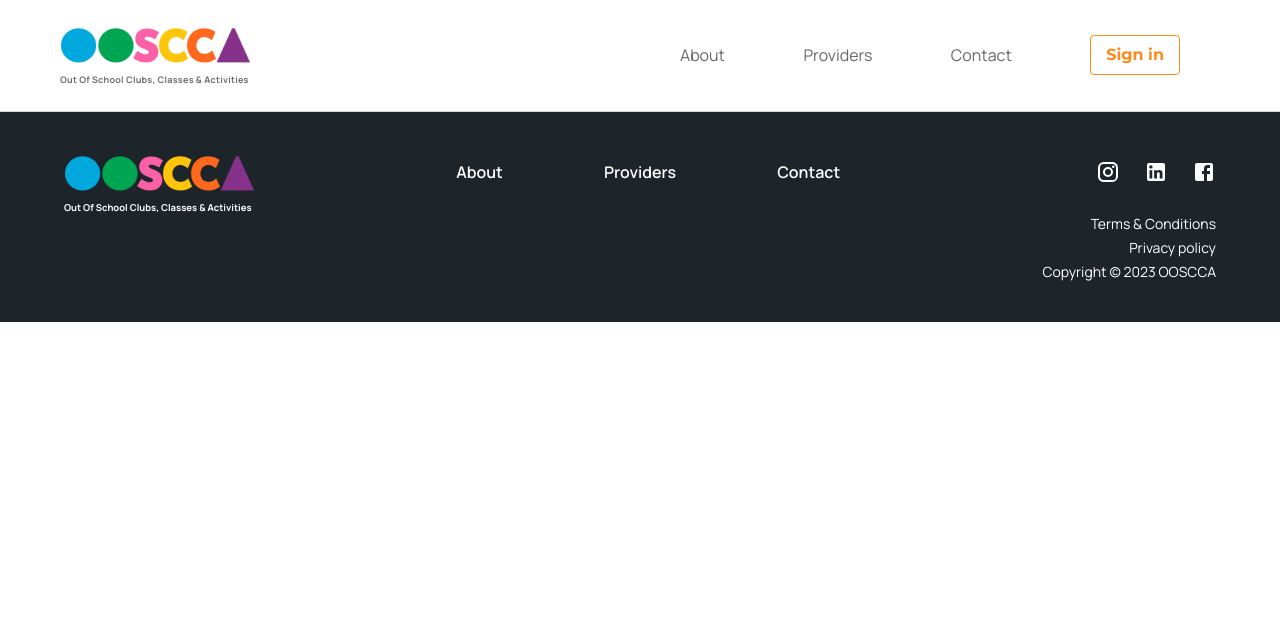
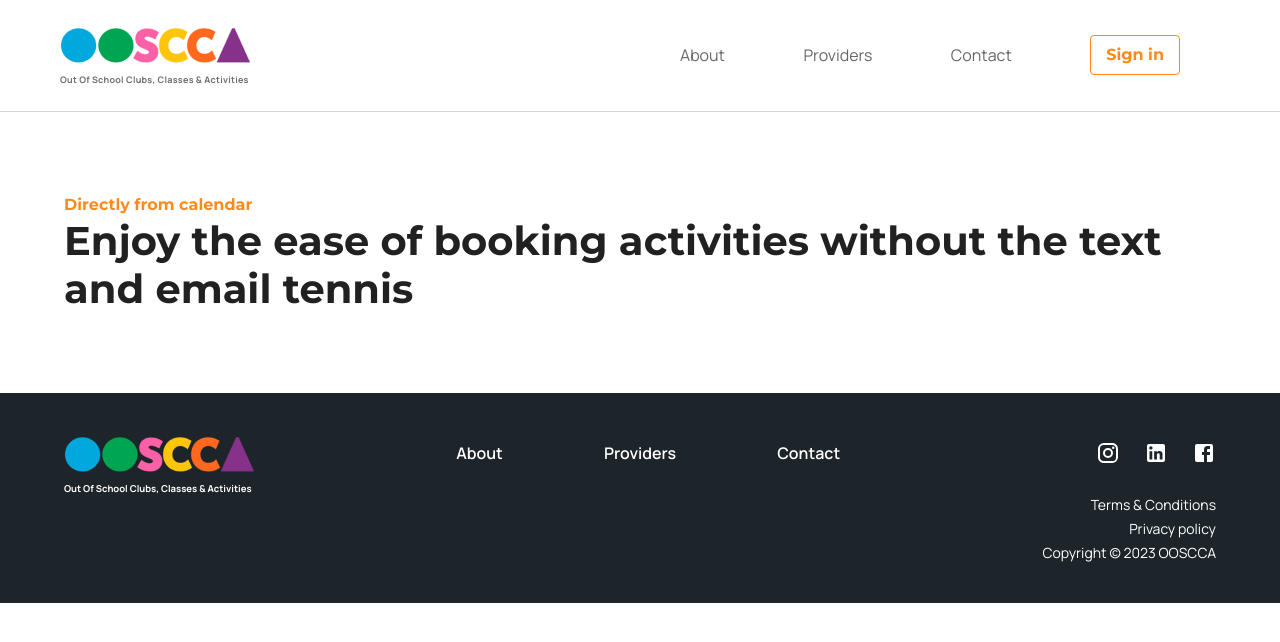
Before and after one commit to digital-brother/ooscca-fe, a Next.js app: page /booking in a window 1280 px wide. Shown: the top 642 px of the page. Built offline with nearby package versions, Linux system fonts and the light colour scheme.

Commit message:
Add OOSPlanner to booking page

```diff
--- /dev/null
+++ b/src/app/booking/OOSPlanner.js
@@ -0,0 +1,12 @@
+import { Box, Container, Typography } from "@mui/material";
+
+export default function OOSPlanner() {
+  return (
+    <Box>
+      <Container sx={{ my: 10 }}>
+        <Typography variant="overlineBold">Directly from calendar</Typography>
+        <Typography variant="h2">Enjoy the ease of booking activities without the text and email tennis</Typography>
+      </Container>
+    </Box>
+  );
+}
--- a/src/app/booking/page.js
+++ b/src/app/booking/page.js
@@ -1,6 +1,9 @@
+import OOSPlanner from "./OOSPlanner";
+
 export default function Booking() {
   return (
     <>
+      <OOSPlanner />
     </>
   )
 }
--- a/src/components/ThemeRegistry/theme.js
+++ b/src/components/ThemeRegistry/theme.js
@@ -66,6 +66,12 @@ const theme = createTheme({
       fontSize: "1rem", // 16px
       fontWeight: 700,
       color: theme.palette.orange.main,
+    }),
+    overlineBold: ({
+      fontFamily: montserrat.style.fontFamily,
+      fontWeight: 700,
+      fontSize: "1rem", // 16px
+      color: colors.orange.main,
     }),
   },
   components: {
```
